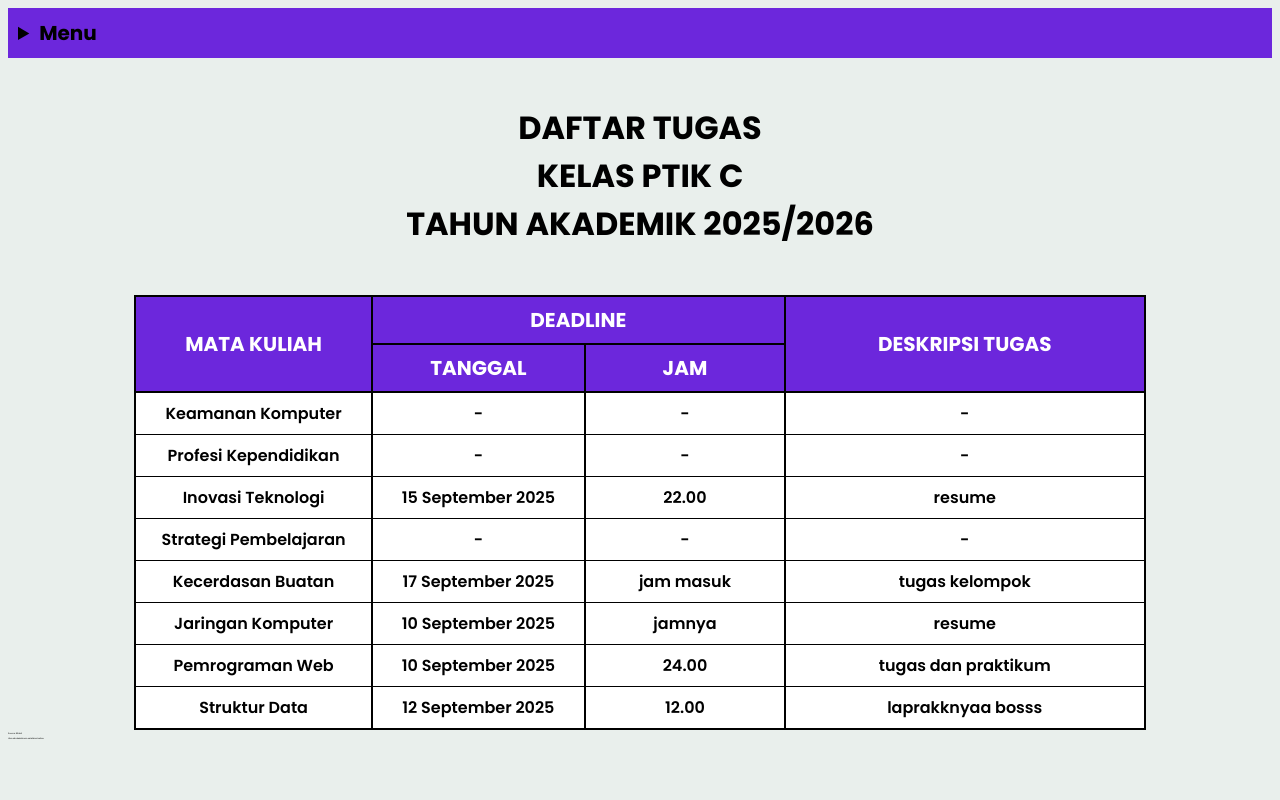
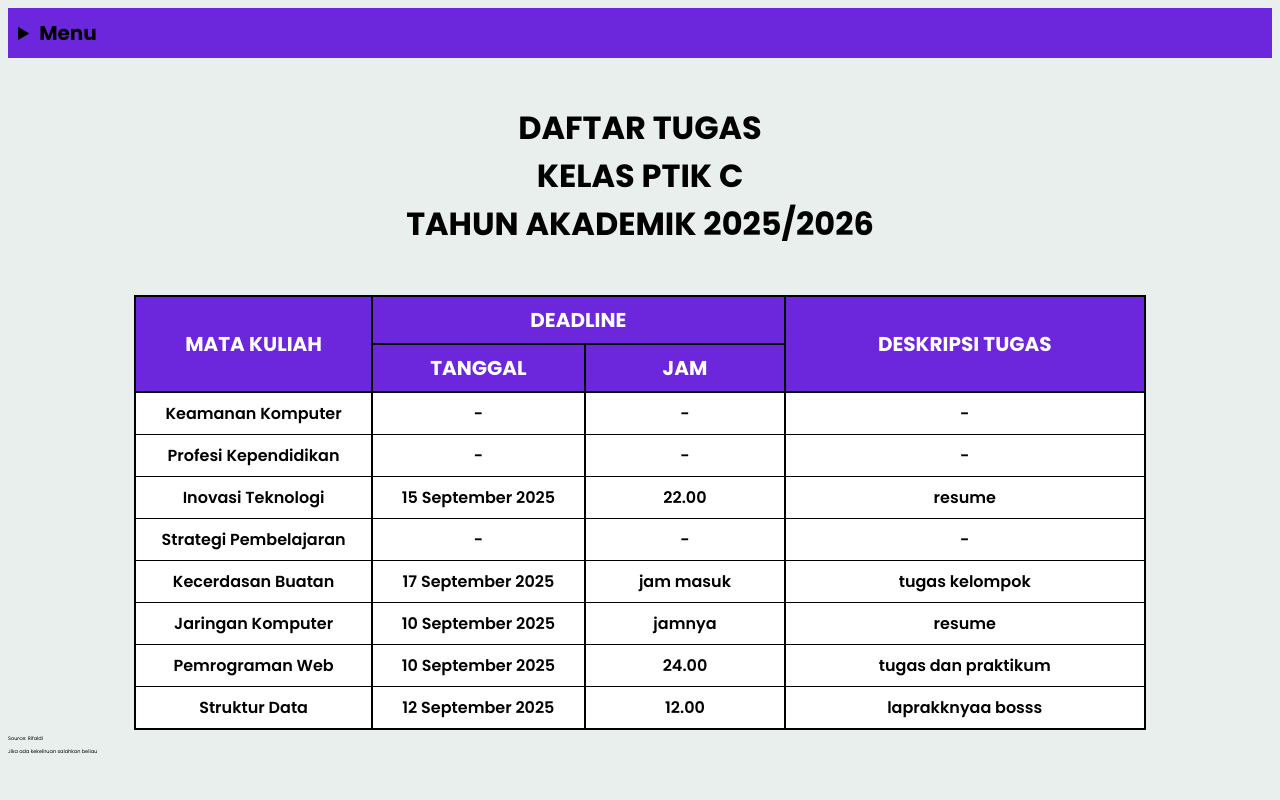
Before and after one commit to nurhidayatdev/PTIK-C-24, a plain HTML site: page daftar-tugas/daftar-tugas.html in a window 1280 px wide. Shown: the top 800 px of the page. Drawn offline with Linux system fonts and the light colour scheme.

Commit message:
Update daftar-tugas.html

```diff
--- a/daftar-tugas/daftar-tugas.html
+++ b/daftar-tugas/daftar-tugas.html
@@ -125,8 +125,8 @@
       </tr>
 
     </table>
-<p style="font-size:2px">Source: Rifaldi</p>
-<p style="font-size:2px">Jika ada kekeliruan salahkan beliau<p/>
+<p style="font-size:5px">Source: Rifaldi</p>
+<p style="font-size:5px">Jika ada kekeliruan salahkan beliau<p/>
     <br>
     <img src="../image/icon.png" width="30%" style="margin: auto; display: block;">
     <br>
```
